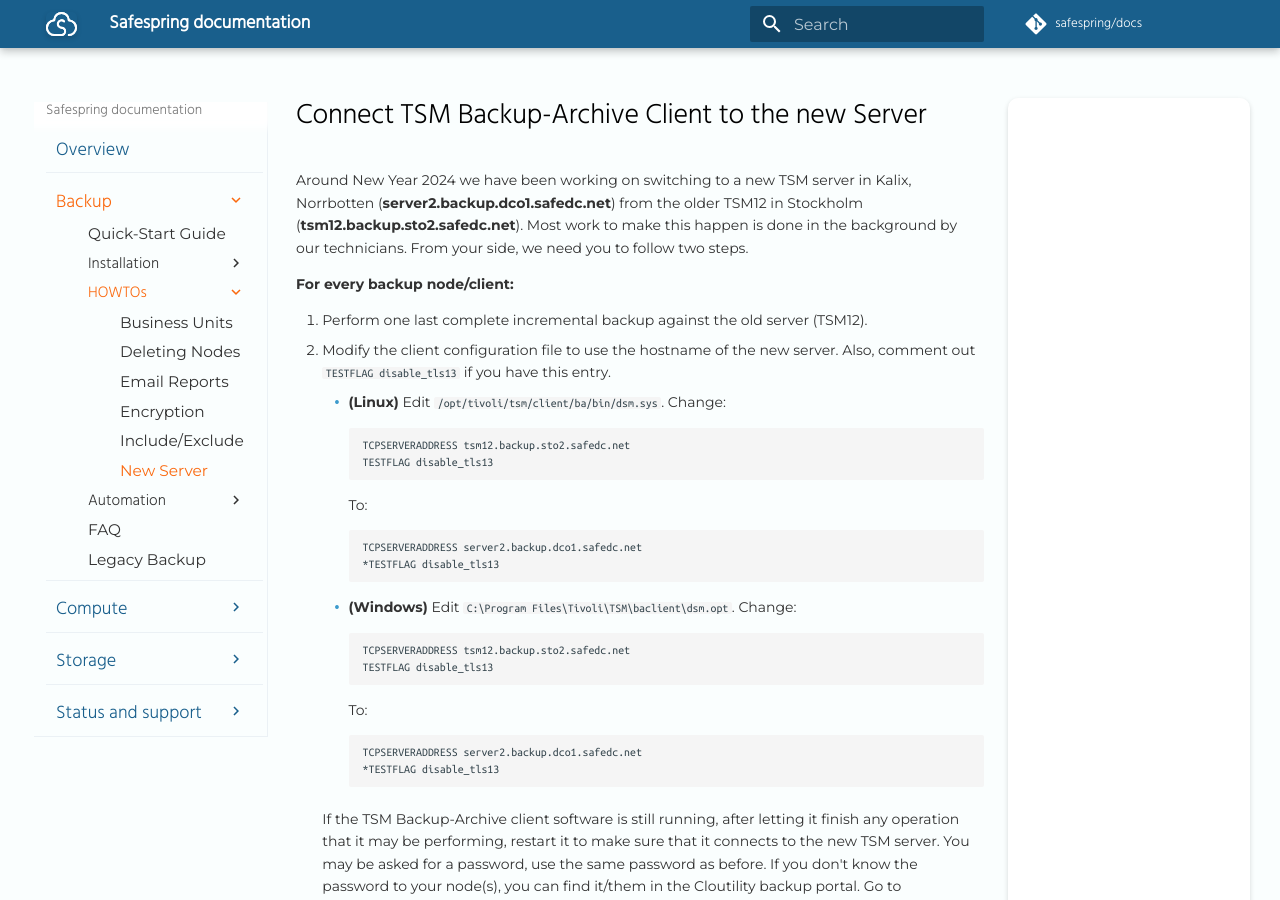
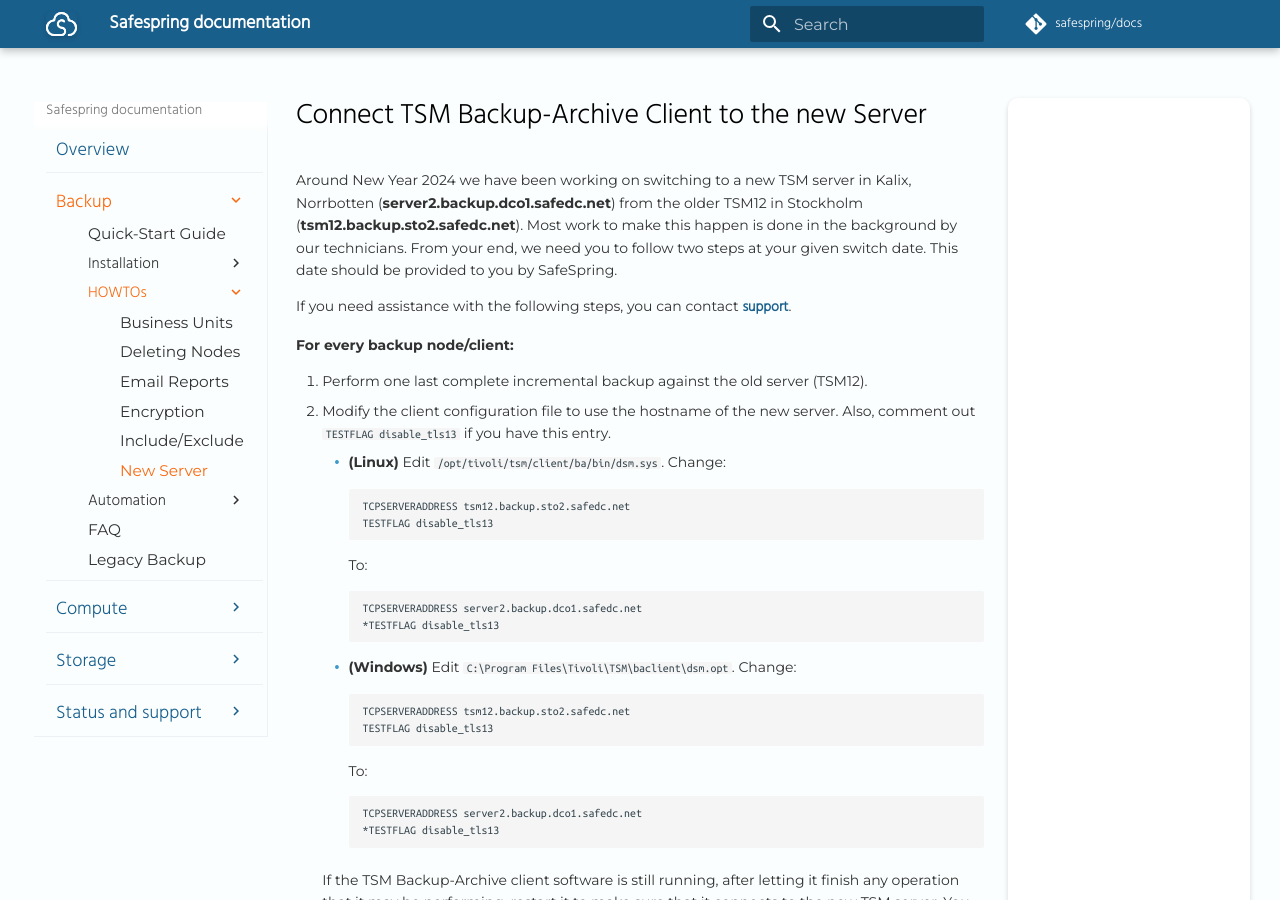
Before and after one commit to safespring/docs, an MkDocs documentation site: the page built from content/backup/howto/switch-from-tsm12.md, in a window 1280 px wide and 900 px high. Built offline with MkDocs 1.6.1 and Material for MkDocs 9.7.7, drawn with Linux system fonts in a browser that asks for light colours; a script that is not in the unit is left out; comment, search, counter and statistics services are not loaded.

Commit message:
Reference to getting support.

```diff
--- a/content/backup/howto/switch-from-tsm12.md
+++ b/content/backup/howto/switch-from-tsm12.md
@@ -4,8 +4,11 @@
 Around New Year 2024 we have been working on switching to a new TSM server in
 Kalix, Norrbotten (**server2.backup.dco1.safedc.net**) from the older TSM12 in
 Stockholm (**tsm12.backup.sto2.safedc.net**). Most work to make
-this happen is done in the background by our technicians. From your side,
-we need you to follow two steps.
+this happen is done in the background by our technicians. From your end,
+we need you to follow two steps at your given switch date. This date should be provided to you by SafeSpring.
+
+If you need assistance with the following steps,
+you can contact [support](./../../service/support.md).
 
 **For every backup node/client:**
 
```
